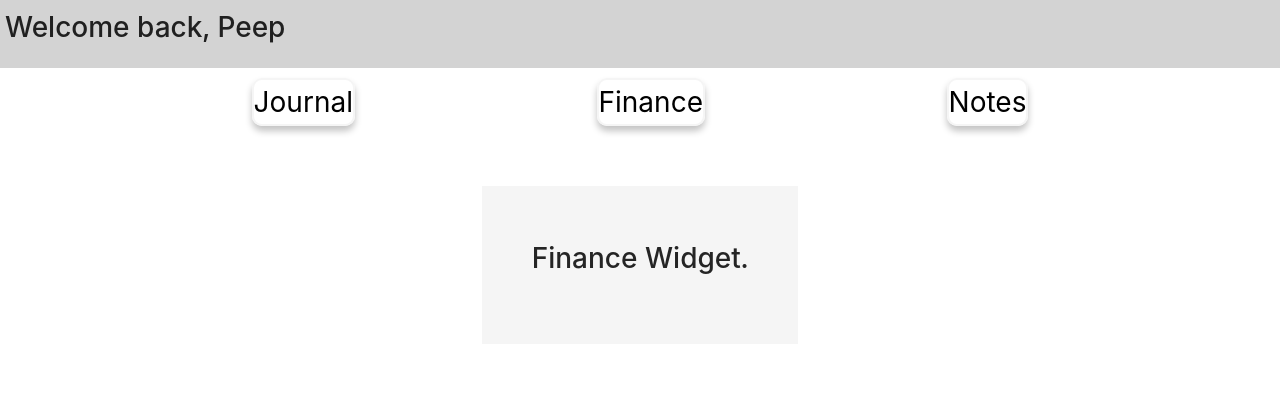
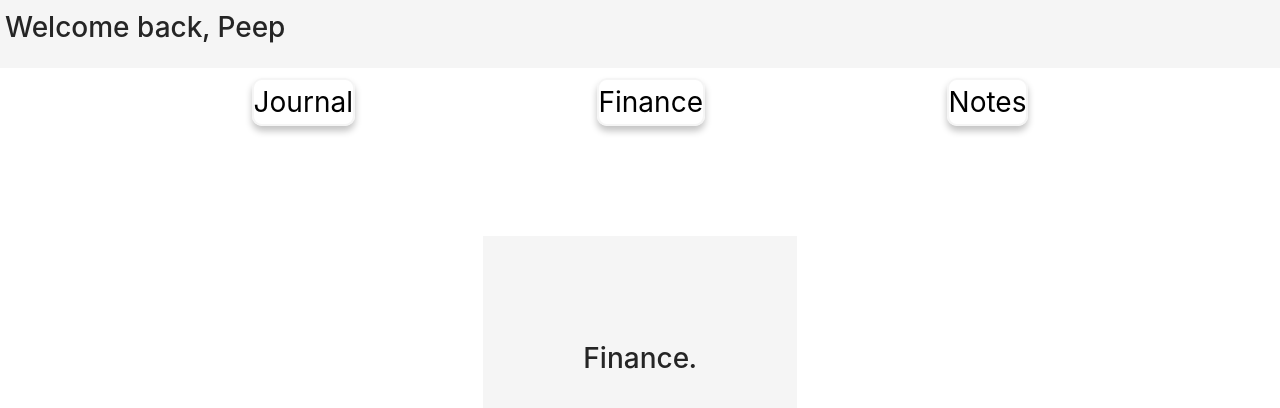
Before and after one commit to arn-foto/encrypt-me, a React (Create React App) app in the folder encrypt-me/: page /finance in a window 1280 px wide. Shown: the top 408 px of the page. Built offline with nearby package versions, Linux system fonts and the light colour scheme.

Commit message:
+ add slight change to finance

```diff
--- a/encrypt-me/src/Components/FinanceWidget/index.js
+++ b/encrypt-me/src/Components/FinanceWidget/index.js
@@ -5,7 +5,7 @@ function FinanceWidget() {
 	return (
 		<div>
 			<FinanceContainer>
-				<h1>Finance Widget.</h1>
+				<h1>Finance.</h1>
 			</FinanceContainer>
 		</div>
 	);
--- a/encrypt-me/src/Components/FinanceWidget/styles.js
+++ b/encrypt-me/src/Components/FinanceWidget/styles.js
@@ -2,8 +2,8 @@ import styled from "styled-components";
 
 const FinanceContainer = styled.div`
 	background-color: whitesmoke;
-	padding: 50px;
-	margin: 50px;
+	padding: 100px;
+	margin: 100px;
 `;
 
 export { FinanceContainer };
--- a/encrypt-me/src/Header/styles.js
+++ b/encrypt-me/src/Header/styles.js
@@ -3,7 +3,7 @@ import styled from "styled-components";
 const HeaderContainer = styled.div`
 	display: flex;
 	padding: 5px;
-	background-color: lightgrey;
+	background-color: whitesmoke;
 `;
 
 const HeaderLeft = styled.div``;
```
